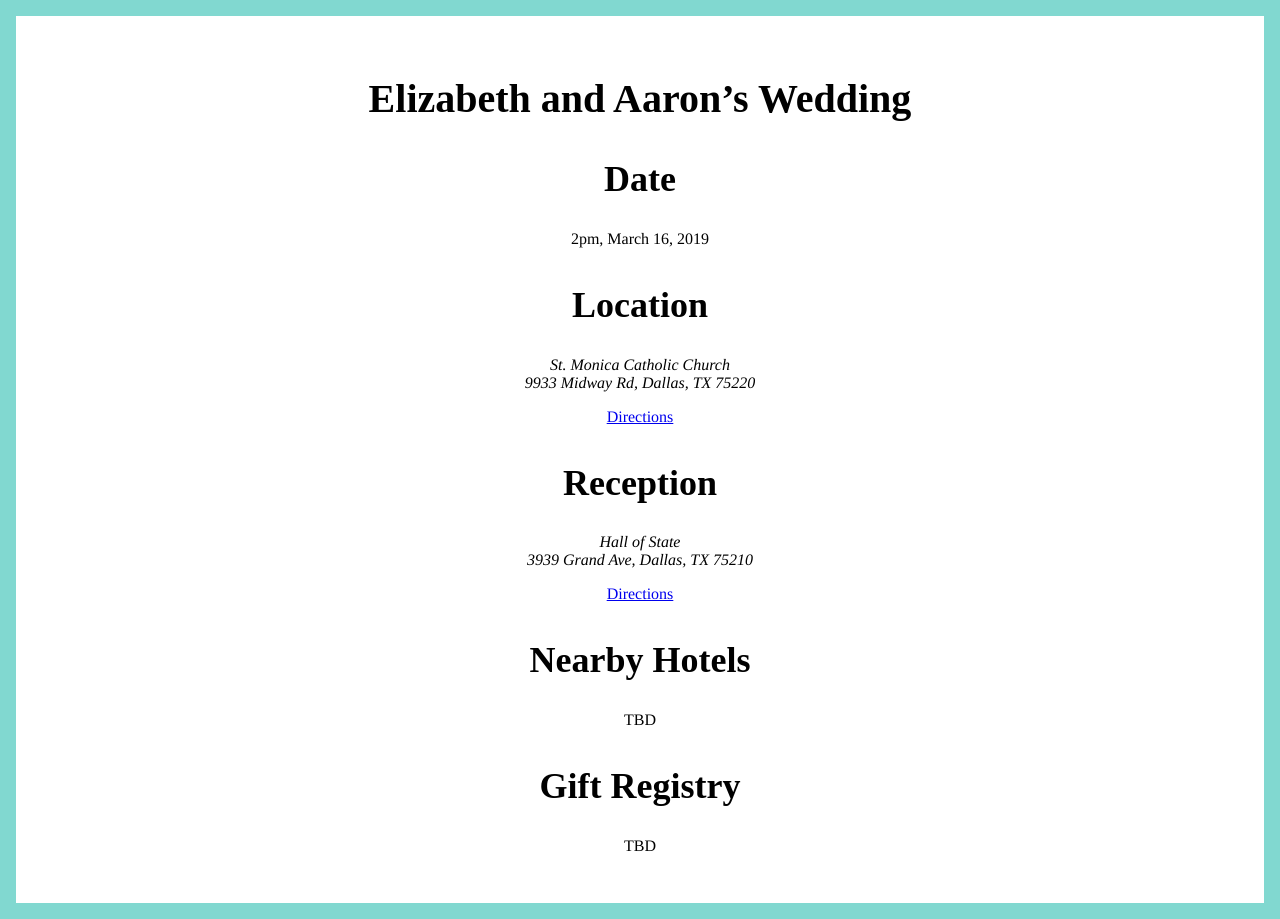
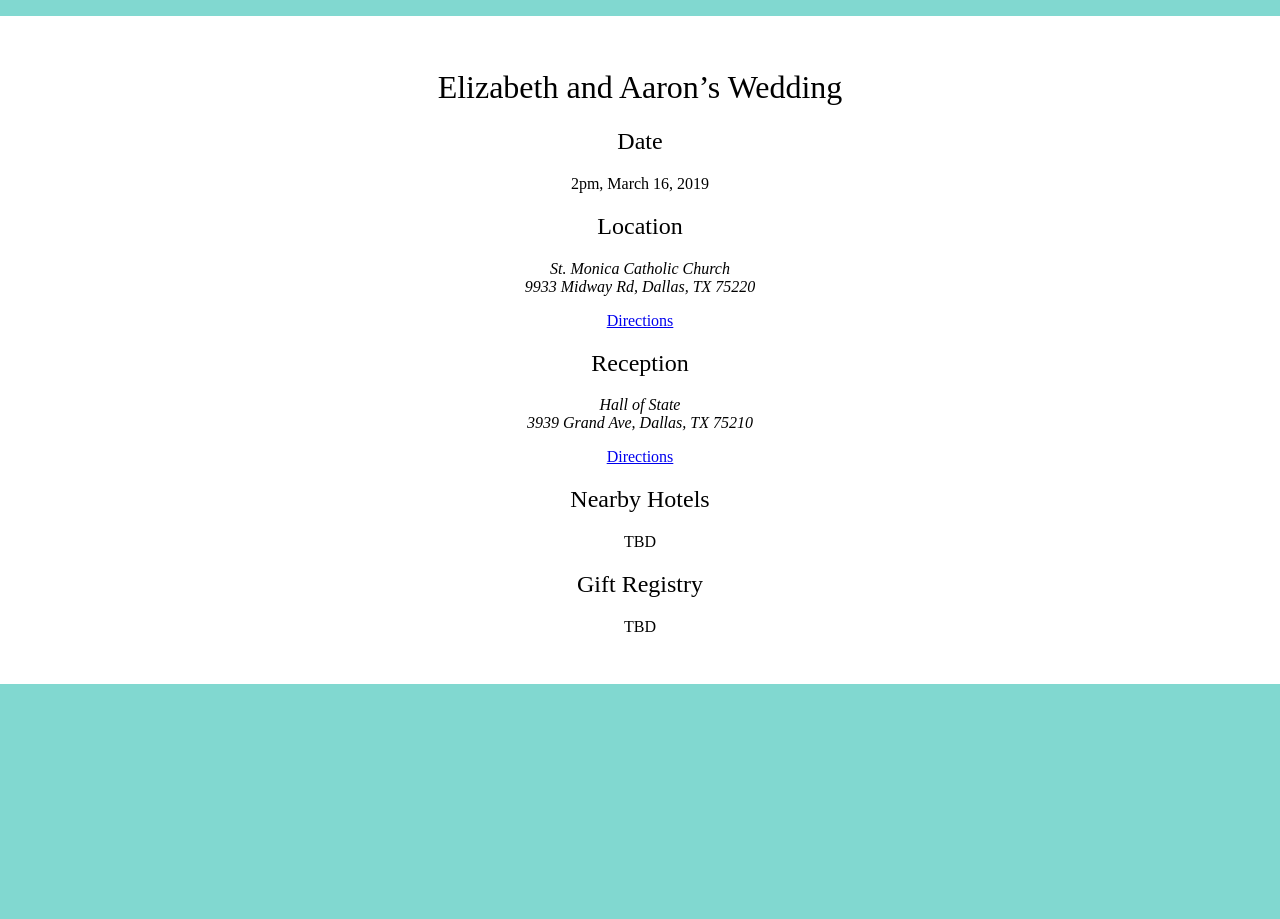
Before and after one commit to breckenedge/meowiedintexas.com, a Jekyll site: the page built from index.md, in a window 1280 px wide. Built offline with Jekyll 4.4.1, drawn with Linux system fonts in a browser that asks for light colours; some web fonts are replaced; our own code applies the rules of GitHub Pages for plain Markdown files.

Commit message:
Style updates

```diff
--- a/assets/main.css
+++ b/assets/main.css
@@ -1,5 +1,3 @@
-@import url('https://fonts.googleapis.com/css?family=Italianno');
-
 :root {
   --tiffanyBlue: #81d8d0;
 }
@@ -7,28 +5,19 @@
 body {
   background-color: var(--tiffanyBlue);
   margin: 0;
-  padding: 0;
-  font-family: times;
+  padding: 1em 0;
+  font-family: serif;
   height: 100%;
   width: 100%;
 }
 
 main {
   background-color: white;
-  margin: 1em;
   padding: 2em;
   text-align: center;
 }
 
 h1, h2 {
-  font-family: 'Italianno', cursive;
+  font-family: serif;
+  font-weight: normal;
 }
-
-h1 {
-  font-size: 250%;
-}
-
-h2 {
-  margin-top: 1em;
-  font-size: 225%;
-}
```
